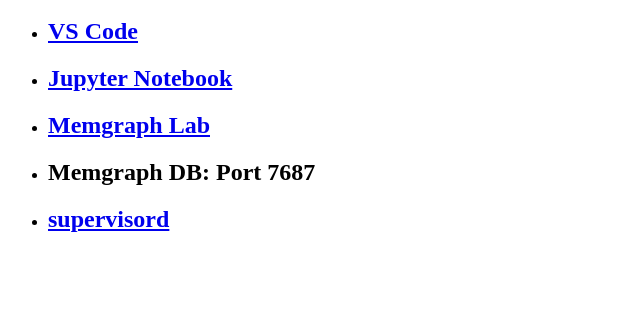
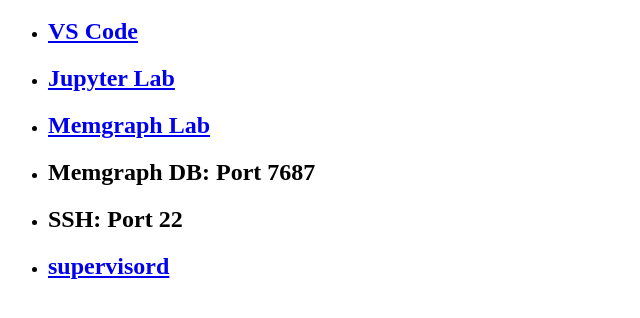
Before and after one commit to apowers313/roc-dev-docker, a plain HTML site: page index.html in a window 1280 px wide. Shown: the part 48-366 px from the top of the page, without its empty margins (0-640 px from the left). Drawn offline with Linux system fonts and the light colour scheme.

Commit message:
rename jupyter

```diff
--- a/index.html
+++ b/index.html
@@ -2,9 +2,10 @@
 <h1>Dev Docker</h1>
 <ul>
     <li><h2><a href="https://dev.ato.ms:8004">VS Code</a></h2></li>
-    <li><h2><a href="https://dev.ato.ms:8002">Jupyter Notebook</a></h2></li>
+    <li><h2><a href="https://dev.ato.ms:8002">Jupyter Lab</a></h2></li>
     <li><h2><a href="http://dev.ato.ms:3000">Memgraph Lab</a></h2></li>
     <li><h2>Memgraph DB: Port 7687</h2></li>
+    <li><h2>SSH: Port 22</h2></li>
     <li><h2><a href="http://dev.ato.ms:8001">supervisord</h2></li>
 </ul>
 </html>
```
